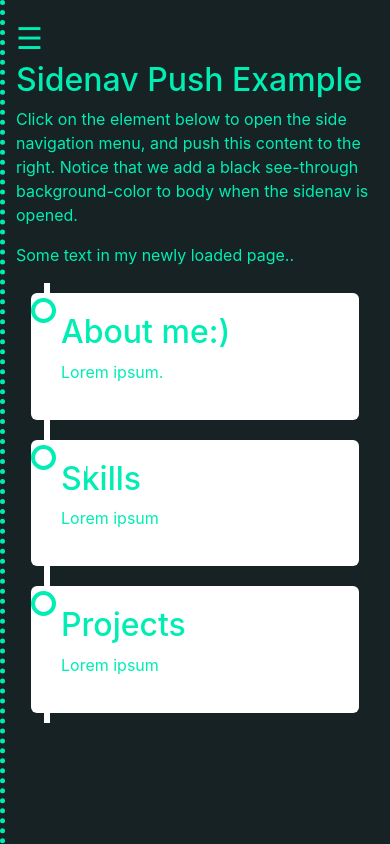
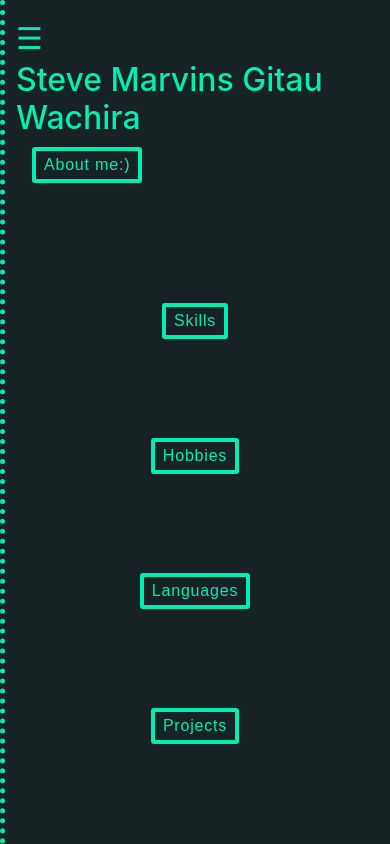
Before and after one commit to Shavolski/About-me, a plain HTML site: page entrance.html in a window 390 px wide. Drawn offline with nearby package versions, Linux system fonts and the light colour scheme.

Commit message:
Final changes

```diff
--- a/css/entrance.css
+++ b/css/entrance.css
@@ -14,6 +14,12 @@ p{
   color: #00EDB3;
 }
 span{
+  color: #00EDB3!important;
+}
+li{
+  color: #00EDB3!important;
+}
+.modal-body{
   color: #00EDB3!important;
 }
 /* loader animation */
@@ -43,12 +49,13 @@ span{
 .info{
    border: 2px #00EDB3;
    border-bottom-style: solid;
-   margin: 70px;
+   margin: 20px;
    margin-bottom: 20px;
    text-align: left;
 }
 .email{
   font-size: 15px!important;
+  padding-left: 2px!important;
 }
 .sidenav {
     height: 100%;
@@ -95,7 +102,7 @@ span{
   border: 2px #00EDB3;
   border-style: solid;
   margin: 20px;
-  padding-bottom: 120%;
+  padding-bottom: 10%;
   text-align: center;
 }
 .me{
@@ -135,131 +142,80 @@ img{
 }
 
 
-/* Timeline */
-* {
-    box-sizing: border-box;
+/* button for skills and intro */
+.draw-border {
+  box-shadow: inset 0 0 0 4px #00EDB3;
+  color: #00EDB3;
+  transition: color 0.25s 0.08333s;
+  position: relative;
 }
-/* The actual timeline (the vertical ruler) */
-.timeline {
-    position: relative;
-    max-width: 1200px;
-    margin: 0 auto;
+.draw-border::before, .draw-border::after {
+  border: 0 solid transparent;
+  box-sizing: border-box;
+  content: '';
+  pointer-events: none;
+  position: absolute;
+  width: 0;
+  height: 0;
+  bottom: 0;
+  right: 0;
+}
+.draw-border::before {
+  border-bottom-width: 4px;
+  border-left-width: 4px;
+}
+.draw-border::after {
+  border-top-width: 4px;
+  border-right-width: 4px;
+}
+.draw-border:hover {
+  color: white;
+}
+.draw-border:hover::before, .draw-border:hover::after {
+  border-color: white;
+  transition: border-color 0s, width 0.25s, height 0.25s;
+  width: 100%;
+  height: 100%;
+}
+.draw-border:hover::before {
+  transition-delay: 0s, 0s, 0.25s;
+}
+.draw-border:hover::after {
+  transition-delay: 0s, 0.25s, 0s;
+}
+.btn {
+  background: none;
+  border: none;
+  cursor: pointer;
+  line-height: 1.5;
+  font: 700 1.2rem 'Roboto Slab', sans-serif;
+  padding: 1em 2em;
+  letter-spacing: 0.05rem;
+}
+.btn:focus {
+  outline: 2px dotted #55d7dc;
 }
 
-/* The actual timeline (the vertical ruler) */
-.timeline::after {
-    content: '';
-    position: absolute;
-    width: 6px;
-    background-color: white;
-    top: 0;
-    bottom: 0;
-    left: 50%;
-    margin-left: -3px;
+/* For the container */
+.grid-container {
+  display: grid;
+  grid-column-gap: 100px;
+  grid-row-gap: 50px;
+  grid-template-columns:  auto;
+  background-color: transparent;
+  padding: 10px;
+  margin: 50px;
+}
+.grid-item {
+  background-color: transparent;
+  padding: 20px;
+  font-size: 30px;
+  text-align: center;
 }
 
-/* Container around content */
-.container {
-    padding: 10px 40px;
-    position: relative;
-    background-color: inherit;
-    width: 50%;
+
+/* Modal */
+.modal-content{
+  margin-top:200px!important;
+  background-color: #162224!important;
 }
-
-/* The circles on the timeline */
-.container::after {
-    content: '';
-    position: absolute;
-    width: 25px;
-    height: 25px;
-    right: -17px;
-    background-color: white;
-    border: 4px solid #00EDB3;
-    top: 15px;
-    border-radius: 50%;
-    z-index: 1;
-}
-
-/* Place the container to the left */
-.left {
-    left: 0;
-}
-
-/* Place the container to the right */
-.right {
-    left: 50%;
-}
-
-/* Add arrows to the left container (pointing right) */
-.left::before {
-    content: " ";
-    height: 0;
-    position: absolute;
-    top: 22px;
-    width: 0;
-    z-index: 1;
-    right: 30px;
-    border: medium solid white;
-    border-width: 10px 0 10px 10px;
-    border-color: transparent transparent transparent white;
-}
-
-/* Add arrows to the right container (pointing left) */
-.right::before {
-    content: " ";
-    height: 0;
-    position: absolute;
-    top: 22px;
-    width: 0;
-    z-index: 1;
-    left: 30px;
-    border: medium solid white;
-    border-width: 10px 10px 10px 0;
-    border-color: transparent white transparent transparent;
-}
-
-/* Fix the circle for containers on the right side */
-.right::after {
-    left: -16px;
-}
-
-/* The actual content */
-.content {
-    padding: 20px 30px;
-    background-color: white;
-    position: relative;
-    border-radius: 6px;
-}
-
-/* Media queries - Responsive timeline on screens less than 600px wide */
-@media screen and (max-width: 600px) {
-  /* Place the timelime to the left */
-  .timeline::after {
-    left: 31px;
-  }
-
-  /* Full-width containers */
-  .container {
-    width: 100%;
-    padding-left: 70px;
-    padding-right: 25px;
-  }
-
-  /* Make sure that all arrows are pointing leftwards */
-  .container::before {
-    left: 60px;
-    border: medium solid white;
-    border-width: 10px 10px 10px 0;
-    border-color: transparent white transparent transparent;
-  }
-
-  /* Make sure all circles are at the same spot */
-  .left::after, .right::after {
-    left: 15px;
-  }
-
-  /* Make all right containers behave like the left ones */
-  .right {
-    left: 0%;
-  }
-}
--- a/entrance.html
+++ b/entrance.html
@@ -22,48 +22,120 @@
       <div class="me">
         <img src="css/me.jpg">
       </div>
-      <p>Want to build something together?:) <br><br><br> Please do contact via:</p>
+      <p>Want to build something together?:) <br><br><br> Please do contact me via:</p>
       <div class="info">
-        <img src="css/call.png">
+        <p>Phone Call</p>
       </div>
       <p>+254714091244</p>
       <div class="info">
-        <img src="css/email.png">
+        <p>Email</p>
       </div>
-      <p href="https://stevewachiradev@gmail.com" class="email">stevewachiradev@gmail.com</p>
+      <a href="https://stevewachiradev@gmail.com" class="email">stevewachiradev@gmail.com</a>
       <div class="info">
-        <img src="css/li.png">
+        <p>Linkedin</p>
       </div>
-      <p href="https://www.linkedin.com/in/steve-wachira-dev">www.linkedin.com/in/steve-wachira-dev</p>
+      <a href="https://www.linkedin.com/in/steve-wachira-dev" class="email">www.linkedin.com/in/steve-wachira-dev</a>
     </div>
   </div>
   <div id="main">
     <span style="font-size:30px;cursor:pointer" onclick="openNav()">&#9776; </span>
-    <h2>Sidenav Push Example</h2>
-    <p>Click on the element below to open the side navigation menu, and push this content to the right. Notice that we add a black see-through background-color to body when the sidenav is opened.</p>
-    <p>Some text in my newly loaded page..</p>
-    <div class="timeline">
-      <div class="container left">
-        <div class="content">
-          <h2>About me:)</h2>
-          <p>Lorem ipsum.</p>
+    <h2>Steve Marvins Gitau Wachira</h2>
+    <!-- Introduction to skills -->
+
+
+    <!-- Introduction to skills -->
+    <div class="col">
+      <button class="btn draw-border" onclick="typeWriter()">About me:)</button>
+      <p id="demo"></p>
+    </div>
+  </div>
+  <div class="grid-container">
+    <div class="grid-item">
+      <div class="col">
+        <button class="btn draw-border" onclick="dropdown()" data-toggle="modal" data-target="#myModal">Skills</button>
+        <!-- Modal -->
+        <div class="modal fade" id="myModal" role="dialog">
+          <div class="modal-dialog modal-lg">
+            <div class="modal-content">
+              <div class="modal-body">
+                <ul>
+                  <li>Python</li>
+                  <li>JavaScript</li>
+                  <li>C#</li>
+                  <li>Django</li>
+                  <li>Angular</li>
+                  <li>Visual Script</li>
+                  <li>Unity/Unreal Game Engnie 4</li>
+                  <li>Adobe PhotoShop/Illustrator</li>
+                  <li>HTML/CSS</li>
+                </ul>
+                <button type="button" class="close" data-dismiss="modal">&times;</button>
+              </div>
+            </div>
+          </div>
         </div>
       </div>
-      <div class="container right">
-        <div class="content">
-          <h2>Skills</h2>
-          <p>Lorem ipsum</p>
+    </div>
+    <div class="grid-item">
+      <div class="col">
+        <button class="btn draw-border" onclick="dropdown()" data-toggle="modal" data-target="#myModal2">Hobbies</button>
+        <div class="modal fade" id="myModal2" role="dialog">
+          <div class="modal-dialog modal-lg">
+            <div class="modal-content">
+              <div class="modal-body">
+                <ul>
+                  <li>Astronomy Enthusiast - Take part in transit hunting using NASA’s Kepler Telescope data.</li>
+                  <li>Game Enthusiast - Built a game called Meraki as the final project before graduation at Moringa School.</li>
+                  <li>Languages - English (expert), Swahili (expert), Japanese level N5.</li>
+                  <li>Anime Intellectual- Posing the philosophical, psychological aspect in anime stories that showcases moral questions.</li>
+                </ul>
+                <button type="button" class="close" data-dismiss="modal">&times;</button>
+              </div>
+            </div>
+          </div>
         </div>
       </div>
-      <div class="container left">
-        <div class="content">
-          <h2>Projects</h2>
-          <p>Lorem ipsum</p>
+    </div>
+    <div class="grid-item">
+      <div class="col">
+        <button class="btn draw-border" onclick="dropdown()" data-toggle="modal" data-target="#myModal3">Languages</button>
+        <div class="modal fade" id="myModal3" role="dialog">
+          <div class="modal-dialog modal-lg">
+            <div class="modal-content">
+              <div class="modal-body">
+                <ul>
+                  <li>English (Professional)</li>
+                  <li>Kiswahili (Native)</li>
+                  <li>Japanese (N5)</li>
+                </ul>
+                <button type="button" class="close" data-dismiss="modal">&times;</button>
+              </div>
+            </div>
+          </div>
+        </div>
+      </div>
+    </div>
+    <div class="grid-item">
+      <div class="col">
+        <button class="btn draw-border" onclick="dropdown()" data-toggle="modal" data-target="#myModal4">Projects</button>
+        <div class="modal fade" id="myModal4" role="dialog">
+          <div class="modal-dialog modal-lg">
+            <div class="modal-content">
+              <div class="modal-body">
+                <ul>
+                  <li><a href="https://github.com/Shavolski/Meraki" class="email">Meraki</a></li>
+                  <li><a href="https://github.com/Shavolski/Instagram-Clone" class="email">GremGram</a></li>
+                </ul>
+                  <button type="button" class="close" data-dismiss="modal">&times;</button>
+              </div>
+            </div>
+          </div>
         </div>
       </div>
     </div>
   </div>
   <!-- end of Content -->
+
 </div>
 
 
--- a/js/entrance.js
+++ b/js/entrance.js
@@ -36,3 +36,16 @@ function closeNav() {
     document.getElementById("main").style.marginLeft= "0";
     document.body.style.backgroundColor = "white";
 }
+
+//Text js
+var i = 0;
+var txt = 'Hey there my name is Steve Wachira, an ambitious FullStack Developer (from Moringa School) I like coding to create interesting websites like this one:) I am dedicated to my work because I believe that your personality is shown by the work you do, during recreation activities, I like cooking and playing video games. so without talking much please do click on the Skills button to see my abilities:)';
+var speed = 50;
+
+function typeWriter() {
+  if (i < txt.length) {
+    document.getElementById("demo").innerHTML += txt.charAt(i);
+    i++;
+    setTimeout(typeWriter, speed);
+  }
+}
```
